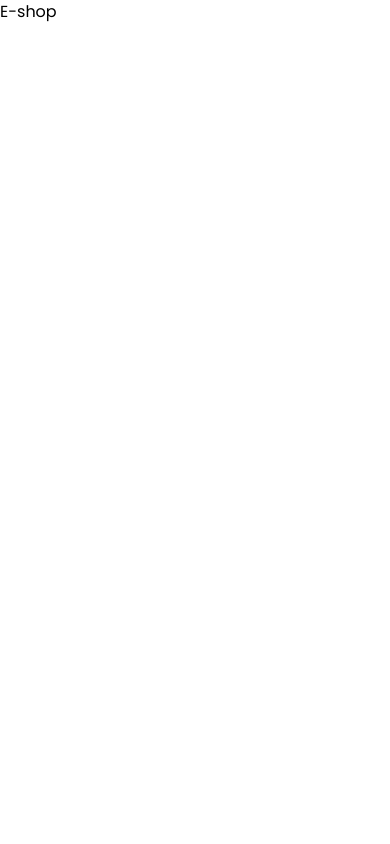
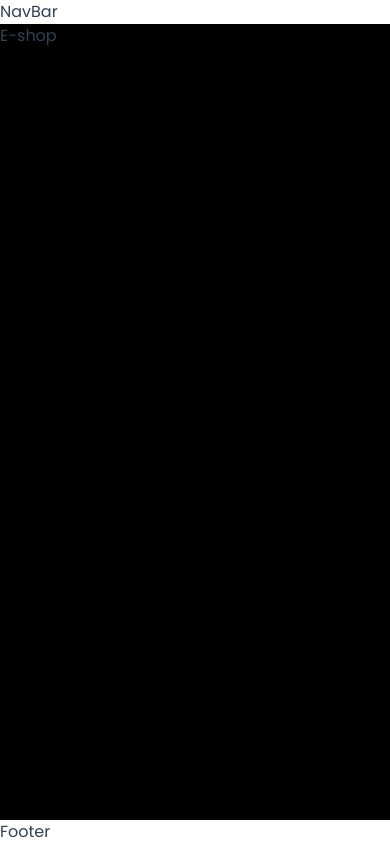
Before and after one commit to qhungo0125/nextjs-shop, a Next.js app: page / in a window 390 px wide. Built offline with nearby package versions, Linux system fonts and the light colour scheme.

Commit message:
add container for responsive

```diff
--- a/app/layout.tsx
+++ b/app/layout.tsx
@@ -2,6 +2,8 @@ import type { Metadata } from 'next';
 import { Poppins } from 'next/font/google';
 import './globals.css';
 import { HomeMeta } from '@/meta/Home';
+import NavBar from '@/components/navigation/NavBar';
+import Footer from '@/components/footer/Footer';
 
 const poppins = Poppins({ subsets: ['latin'], weight: ['400', '700'] });
 const { title, description } = HomeMeta;
@@ -18,7 +20,13 @@ export default function RootLayout({
 }) {
   return (
     <html lang='en'>
-      <body className={poppins.className}>{children}</body>
+      <body className={`${poppins.className} text-slate-700`}>
+        <div className='flex flex-col min-h-screen'>
+          <NavBar />
+          <main className='flex-grow bg-black'>{children}</main>
+          <Footer />
+        </div>
+      </body>
     </html>
   );
 }
--- /dev/null
+++ b/components/container/Container.tsx
@@ -0,0 +1,23 @@
+import React from 'react';
+
+interface ContainerProps {
+  children: React.ReactNode;
+}
+
+const Container: React.FC<ContainerProps> = ({ children }) => {
+  return (
+    <div
+      className='
+  max-w-[1920px]
+  mx-auto
+  xl:px-20
+  md:px-2
+  px-4
+  '
+    >
+      {children}
+    </div>
+  );
+};
+
+export default Container;
--- /dev/null
+++ b/components/footer/Footer.tsx
@@ -0,0 +1,7 @@
+import React from 'react';
+
+const Footer = () => {
+  return <div>Footer</div>;
+};
+
+export default Footer;
--- /dev/null
+++ b/components/navigation/NavBar.tsx
@@ -0,0 +1,7 @@
+import React from 'react';
+
+const NavBar = () => {
+  return <div>NavBar</div>;
+};
+
+export default NavBar;
```
